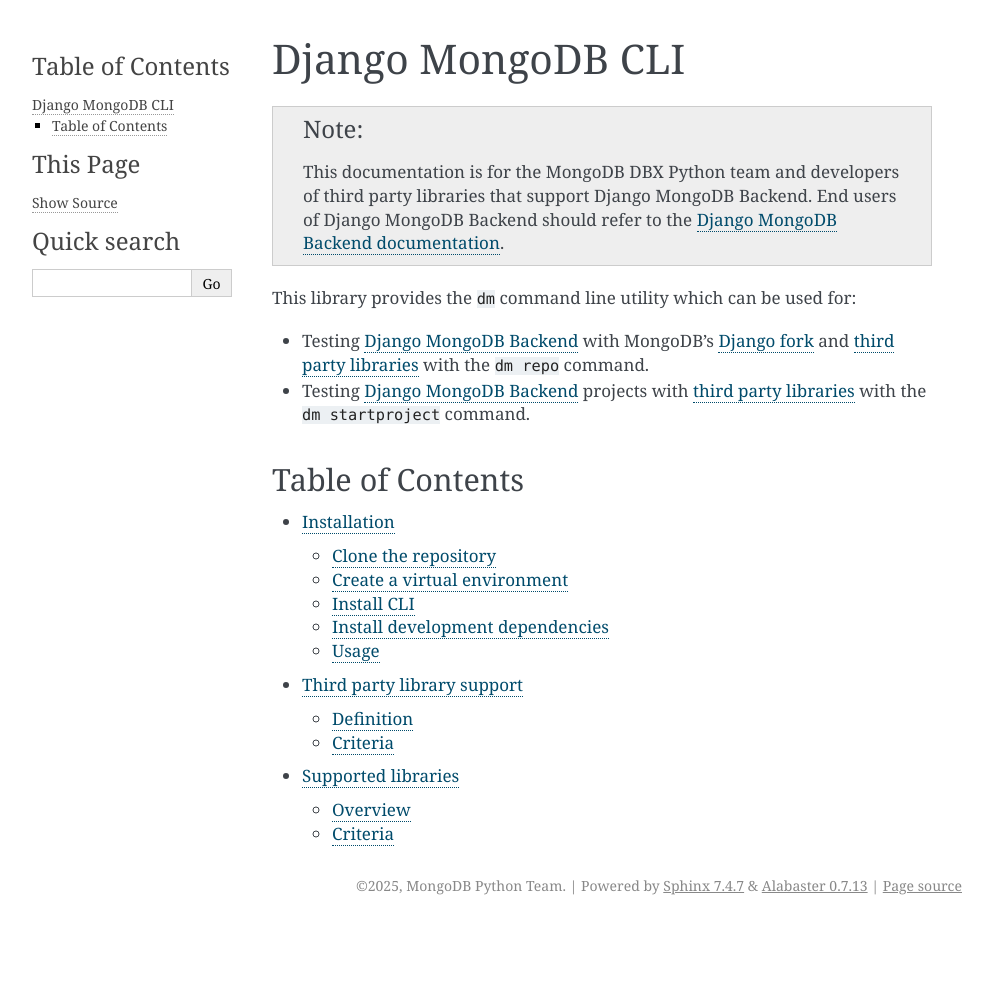
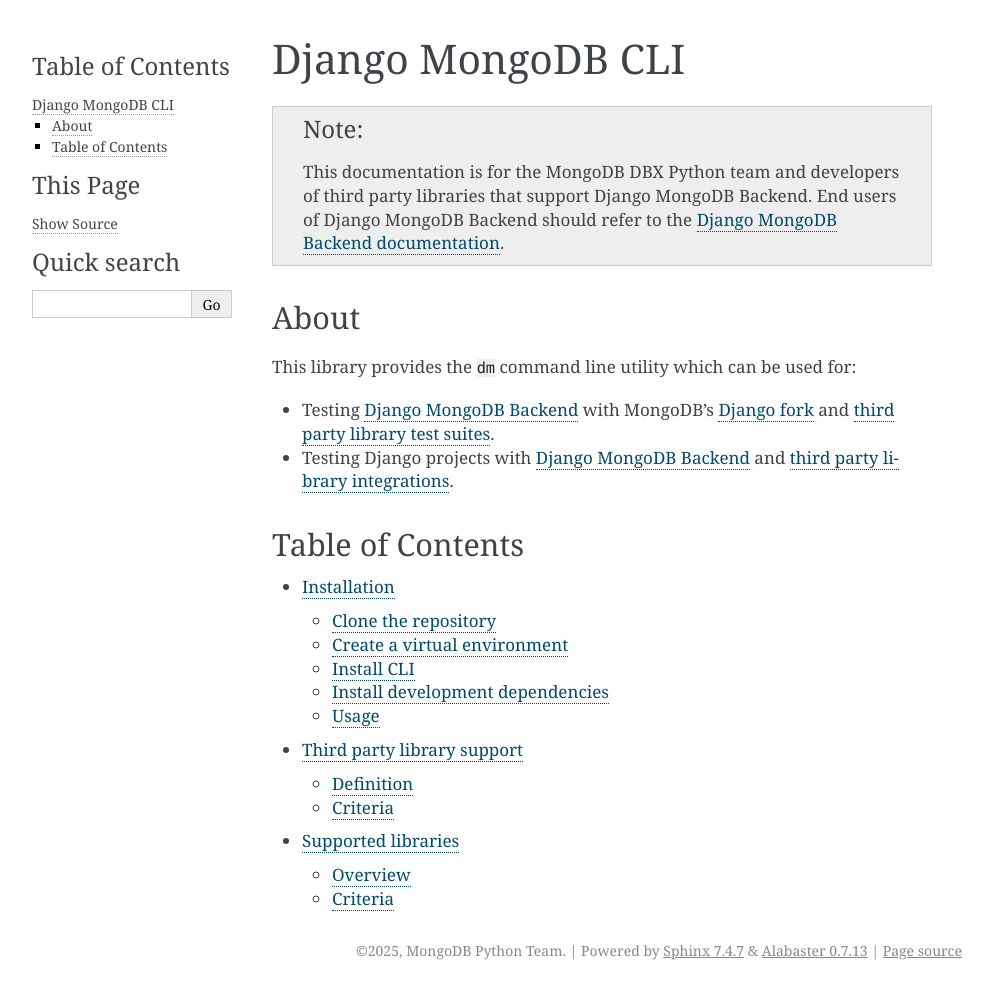
Before and after one commit to mongodb-labs/django-mongodb-cli, a Sphinx documentation site: the page built from docs/source/index.rst, in a window 1280 px wide. Shown: the whole page, without its empty margins (148-1141 px from the left). Built offline with Sphinx 7.4.7, drawn with Linux system fonts in a browser that asks for light colours; before the commit the page ends 925 px from its top, so only the background shows below that.

Commit message:
Update docs

```diff
--- a/docs/source/index.rst
+++ b/docs/source/index.rst
@@ -9,10 +9,13 @@
     Django MongoDB Backend should refer to the
     `Django MongoDB Backend documentation`_.
 
+About
+-----
+
 This library provides the ``dm`` command line utility which can be used for:
 
-- Testing `Django MongoDB Backend`_ with MongoDB's `Django fork`_ and :ref:`third party libraries <third-party-libraries>` with the ``dm repo`` command.
-- Testing `Django MongoDB Backend`_ projects with :ref:`third party libraries <third-party-libraries>` with the ``dm startproject`` command.
+- Testing `Django MongoDB Backend`_ with MongoDB's `Django fork`_ and :ref:`third party library test suites <third-party-libraries>`.
+- Testing Django projects with `Django MongoDB Backend`_ and :ref:`third party library integrations <third-party-libraries>`.
 
 Table of Contents
 -----------------
@@ -26,4 +29,4 @@
 
 .. _`Django MongoDB Backend`: https://github.com/mongodb/django-mongodb-backend
 .. _`Django fork`: https://github.com/mongodb-forks/django
-.. _`Django MongoDB Backend documentation`: https://www.mongodb.com/docs/languages/python/django-mongodb/v5.0/
+.. _`Django MongoDB Backend documentation`: https://www.mongodb.com/docs/languages/python/django-mongodb/v5.1/
```
